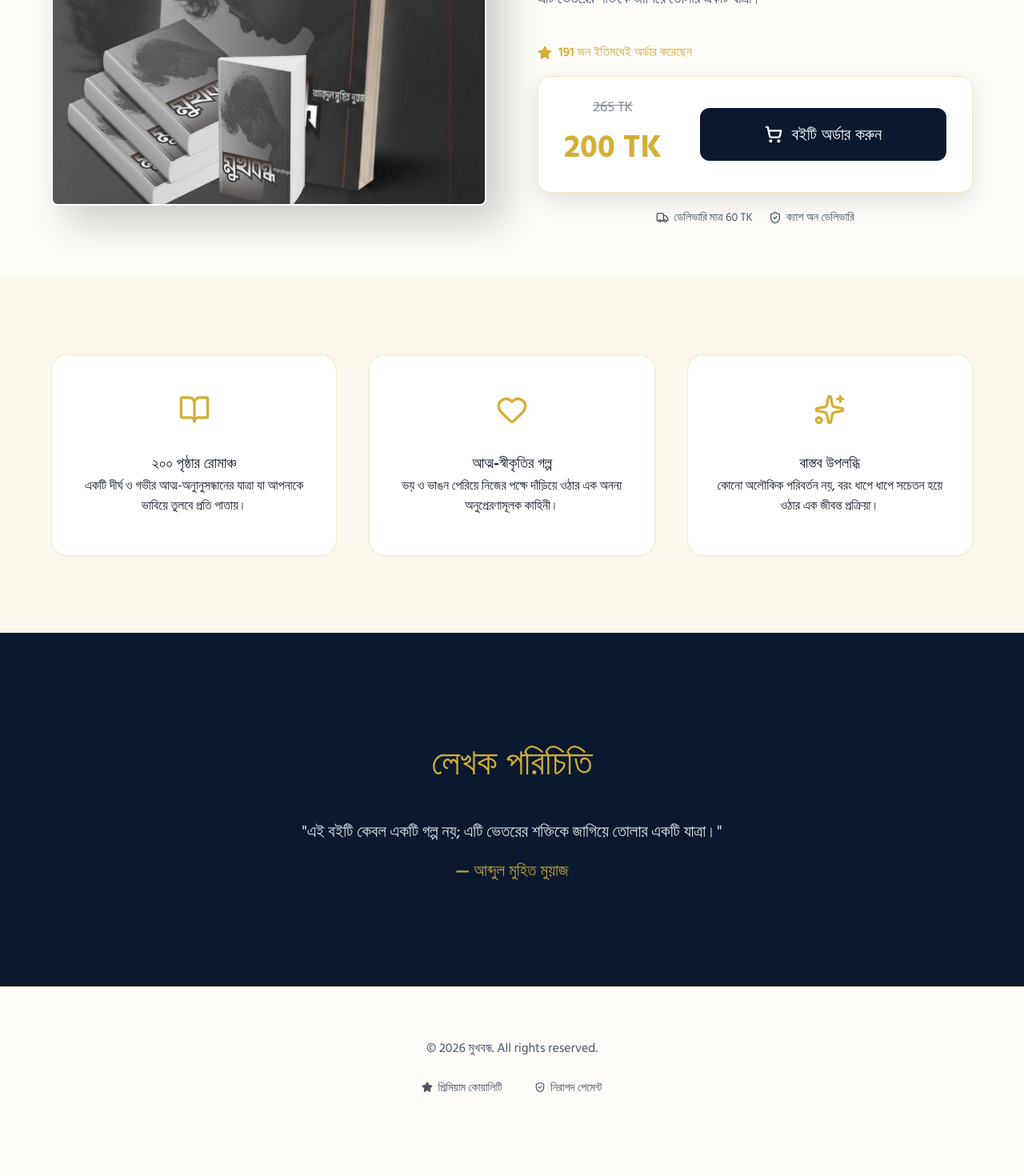
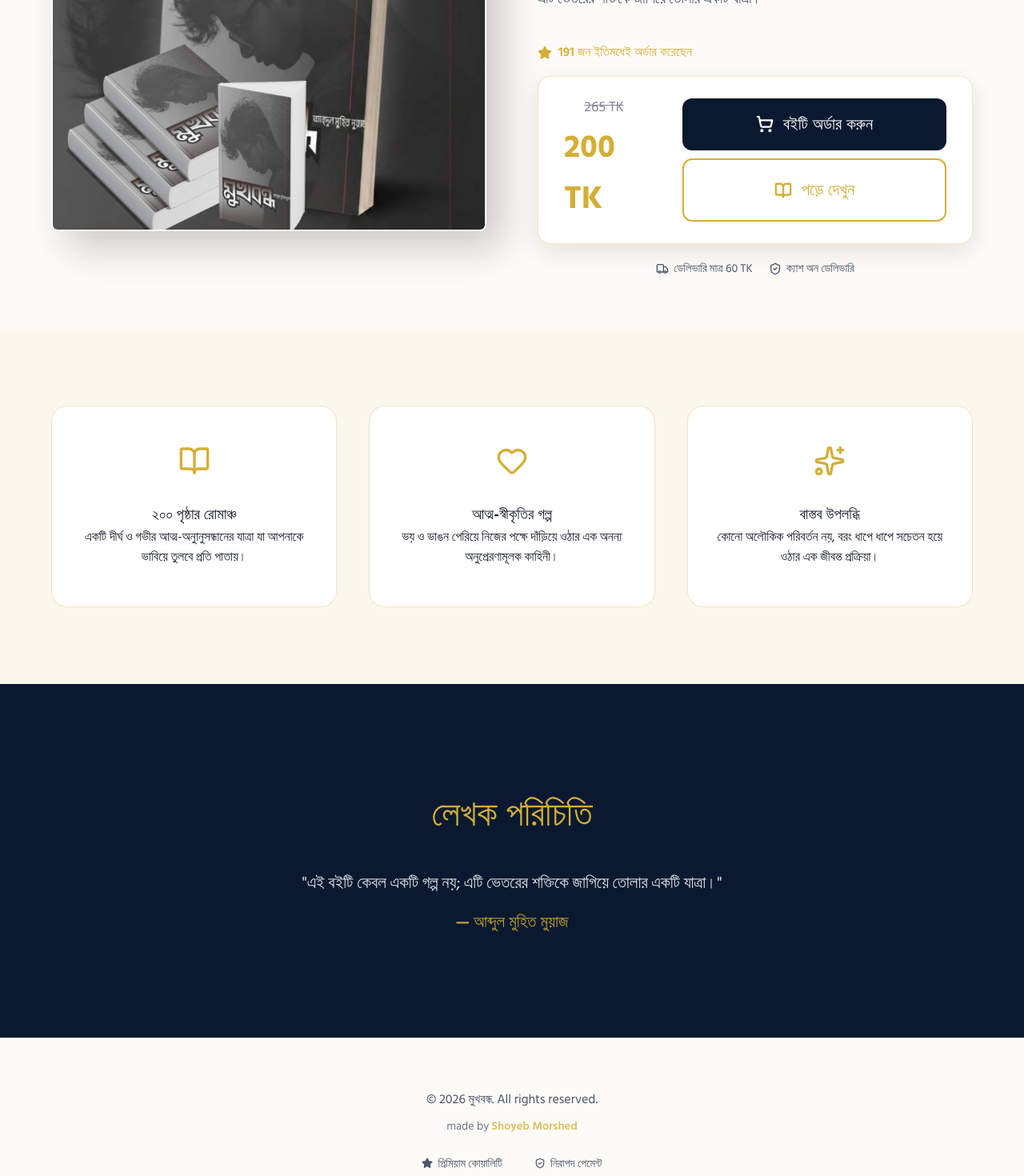
Before and after one commit to ShoyebOP/muaz, a React (Vite) app: page / in a window 1280 px wide. Shown: the part 360-1830 px from the top of the page at 80% size. Before the commit the page ends 1795 px from the top, so only its background shows below. Built offline with nearby package versions, Linux system fonts and the light colour scheme; no server answers; a web font is replaced by a local one.

Commit message:
feat(ui): Add Pore Dekhun button and footer attribution link

```diff
--- a/src/pages/Home.tsx
+++ b/src/pages/Home.tsx
@@ -1,5 +1,6 @@
 import { useState, useEffect } from 'react'
 import { Sun, Moon, ShoppingCart, BookOpen, Heart, Sparkles, Truck, ShieldCheck, Star, X, Loader2 } from 'lucide-react'
+import { Link } from 'react-router-dom'
 import '../App.css'
 import bookData from '../book.json'
 
@@ -144,10 +145,16 @@ function Home() {
                   <span className="price-now">{bookData.price.discounted} {bookData.price.currency}</span>
                   <span className="price-was">{bookData.price.normal} {bookData.price.currency}</span>
                 </div>
-                <button className="buy-btn" onClick={() => setIsModalOpen(true)}>
-                  <ShoppingCart size={22} strokeWidth={2.5} />
-                  বইটি অর্ডার করুন
-                </button>
+                <div style={{ display: 'flex', flexDirection: 'column', gap: '10px', width: '100%' }}>
+                  <button className="buy-btn" onClick={() => setIsModalOpen(true)}>
+                    <ShoppingCart size={22} strokeWidth={2.5} />
+                    বইটি অর্ডার করুন
+                  </button>
+                  <Link to="/preview" className="buy-btn" style={{ background: 'transparent', border: '2px solid var(--color-gold)', color: 'var(--color-gold)', textDecoration: 'none', display: 'flex', alignItems: 'center', justifyContent: 'center' }}>
+                    <BookOpen size={22} strokeWidth={2.5} />
+                    পড়ে দেখুন
+                  </Link>
+                </div>
               </div>
 
               <div style={{ marginTop: '1.2rem', display: 'flex', alignItems: 'center', gap: '20px', color: 'var(--color-text-muted)', fontSize: '0.9rem', justifyContent: 'center' }}>
@@ -247,6 +254,9 @@ function Home() {
       <footer>
         <div className="container">
           <p>&copy; {new Date().getFullYear()} {bookData.name}. All rights reserved.</p>
+          <p style={{ marginTop: '0.5rem', fontSize: '0.9rem', opacity: '0.8' }}>
+            made by <a href="https://www.facebook.com/shoyeb.morshed.3" target="_blank" rel="noopener noreferrer" style={{ color: 'var(--color-gold)', textDecoration: 'none', fontWeight: '600' }}>Shoyeb Morshed</a>
+          </p>
           <div className="badges">
             <span style={{ display: 'flex', alignItems: 'center', gap: '6px' }}><Star size={14} fill="currentColor" /> প্রিমিয়াম কোয়ালিটি</span>
             <span style={{ display: 'flex', alignItems: 'center', gap: '6px' }}><ShieldCheck size={14} /> নিরাপদ পেমেন্ট</span>
```
